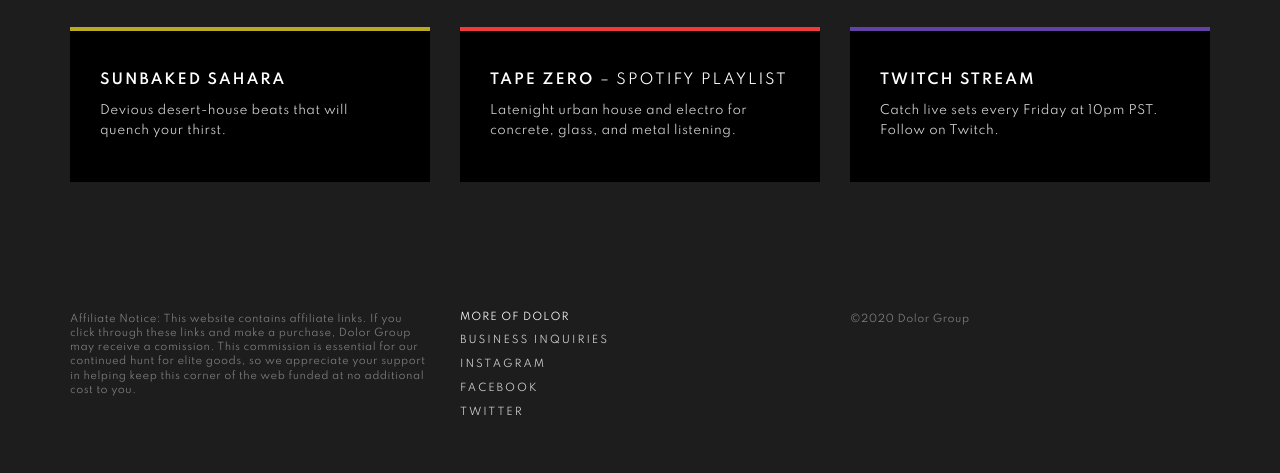
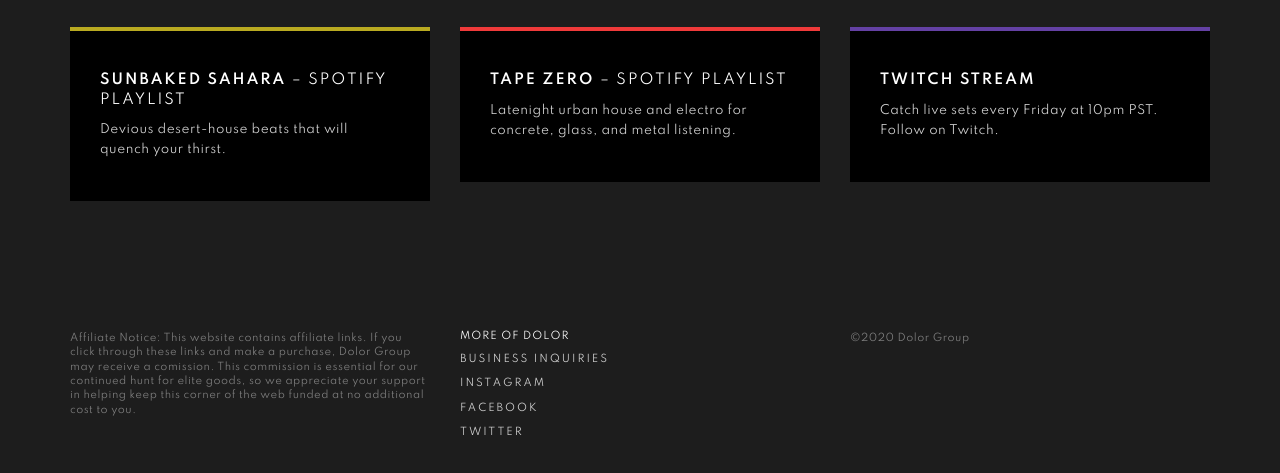
Before and after one commit to drfarrell/dolorgroup, a plain HTML site: page index.html in a window 1280 px wide. Shown: the part 135-608 px from the top of the page. Drawn offline with nearby package versions, Linux system fonts and the light colour scheme.

Commit message:
Updated for spotify playlist label

```diff
--- a/index.html
+++ b/index.html
@@ -28,7 +28,7 @@
             <div class="product">
               <div class="product-cover" style="background-color: #B9AA21; background-size: cover;"></div>
               <div class="product-desc">
-                <h3><strong>Sunbaked Sahara</strong></h3>
+                <h3><strong>Sunbaked Sahara</strong> – Spotify Playlist</h3>
                 <h4>Devious desert-house beats that will quench your thirst.</h4>
               </div>
               </a>
```
